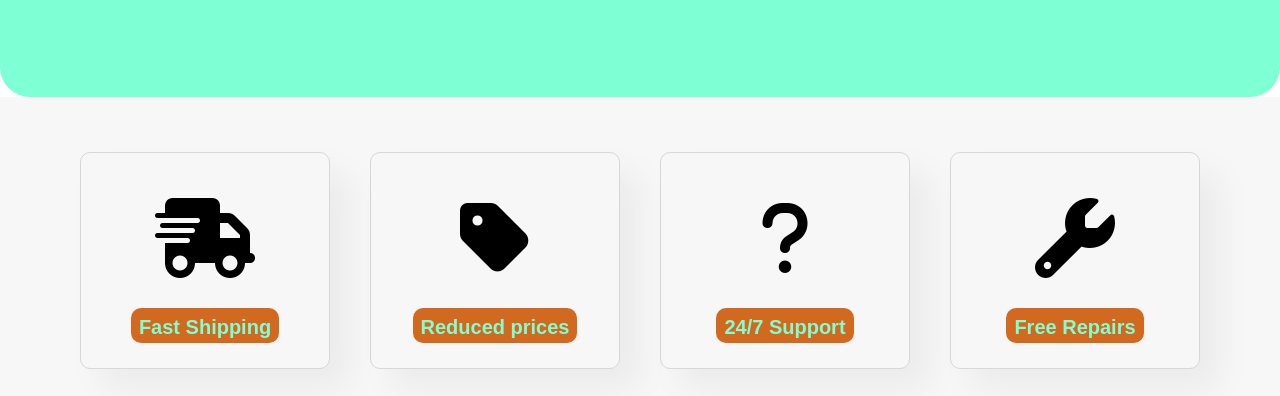
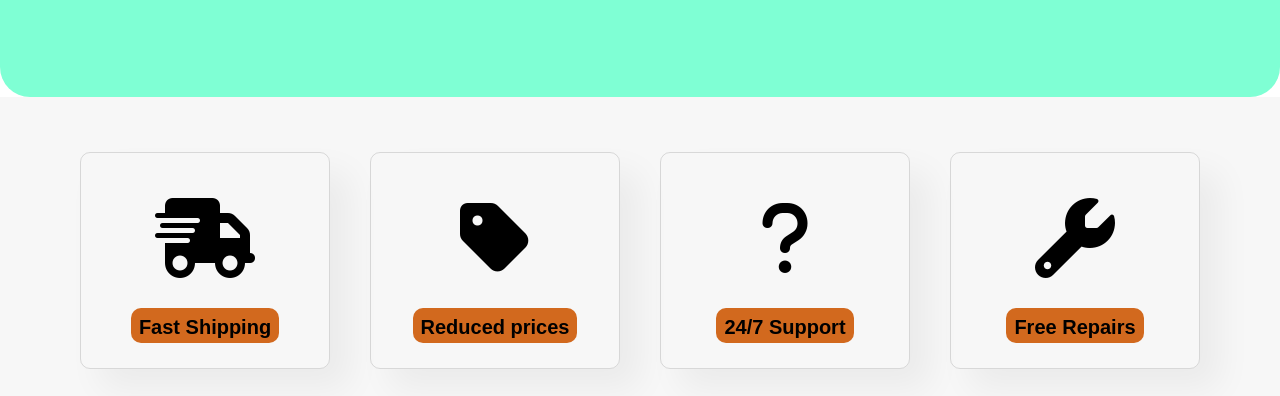
Before and after one commit to david895123/Website, a plain HTML site: page index.html in a window 1280 px wide. Shown: the part 553-949 px from the top of the page. Drawn offline with Linux system fonts and the light colour scheme.

Commit message:
Add files via upload

```diff
--- a/style.css
+++ b/style.css
@@ -162,7 +162,7 @@ p{
     padding: 9px 8px 6px 8px;
     line-height: 1;
     border-radius: 10px;
-    color: aquamarine;
+    color: black;
     background-color: chocolate;
 }
 #product1{
```
